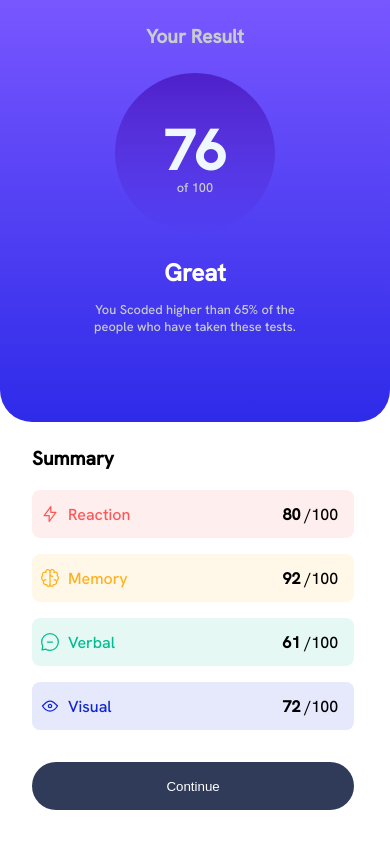
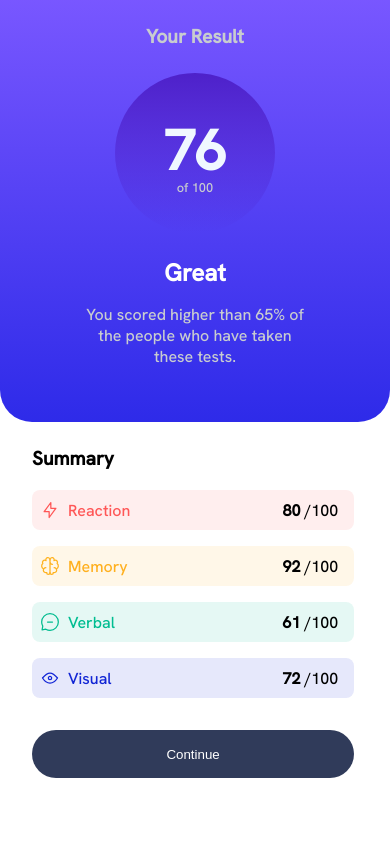
Before and after one commit to Bisesh-Shrestha/responsive_result_website, a plain HTML site: page index.html in a window 390 px wide. Drawn offline with Linux system fonts and the light colour scheme.

Commit message:
Minor fixes
spelling and font size correction

```diff
--- a/index.html
+++ b/index.html
@@ -15,7 +15,7 @@
             <div class="circle"><p class="score">76</p>
             <p class="score-text">of 100</p></div>
             <p class="sec-title">Great</p>
-            <p class="desc">You Scoded higher than 65% of the people who have taken these tests.
+            <p class="desc">You scored higher than 65% of the people who have taken these tests.
             </p>
         </div>
         <div class="second child"><p class="third-title">Summary</p>
--- a/styles.css
+++ b/styles.css
@@ -90,7 +90,7 @@
   flex-direction: row;
   border-radius: 0.5rem;
   max-width: 90%;
-  max-height: 3rem;
+  max-height: 2.5rem;
   margin-top: 1rem;
 }
 
@@ -169,4 +169,7 @@
   .second {
     margin-left: 2rem;
   }
+  .desc {
+    font-size: 1rem;
+  }
 }
```
